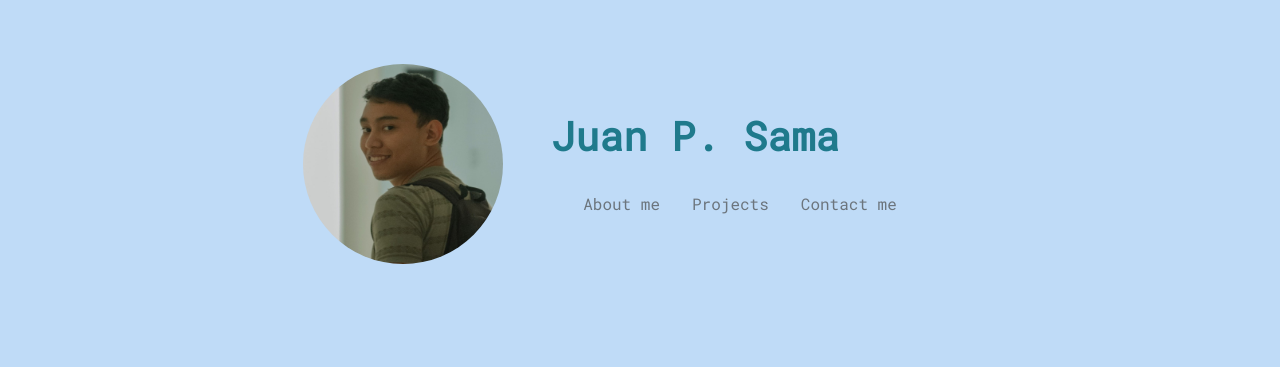
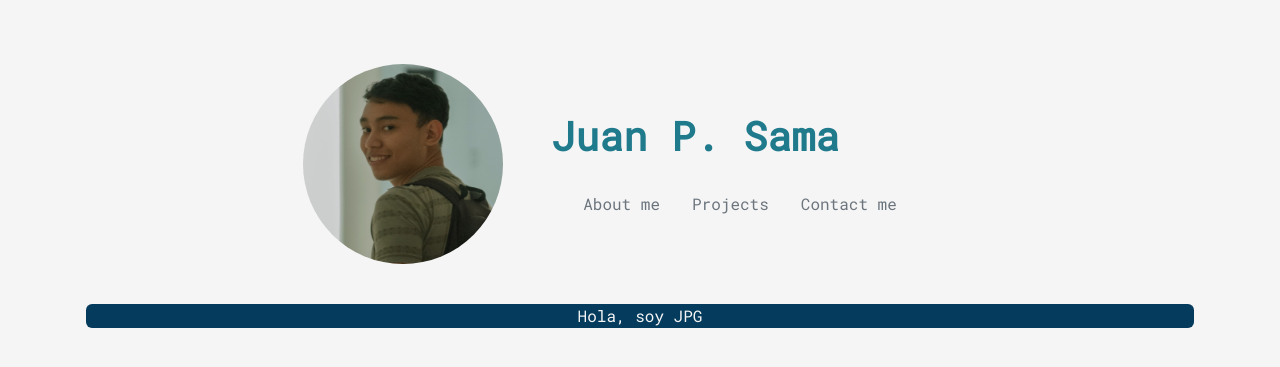
Before and after one commit to juanpsama/my_portfolio_website, a Flask app: page / in a window 1280 px wide. Shown: the top 367 px of the page. Run offline with Flask 3, Linux system fonts and the light colour scheme.

Commit message:
Finishing header and adding templates

```diff
--- a/main.py
+++ b/main.py
@@ -4,15 +4,15 @@ app = Flask(__name__)
 
 
 @app.route("/")
-def hello_world():
+def about():
     return render_template('index.html')
 
 @app.route('/projects')
-def about_me():
+def projects():
     return render_template('projects.html')
 
 @app.route('/contact')
-def about_me():
+def contact():
     return render_template('contact.html')
 
 if __name__=='__main__':
--- a/static/css/styles.css
+++ b/static/css/styles.css
@@ -13,10 +13,16 @@
 }
 body {
   font-family: 'Roboto Mono';
-  background-color: var(--columbia-blue);
+  /* background-color: var(--columbia-blue); */
+  background-color: whitesmoke;
 }
 .color-text{
   color: var(--teal);
+}
+#about-container{
+  background-color: var(--indigo-dye);
+  text-align: center;
+  color: whitesmoke;
 }
 #header{
     padding-top: 5%;
--- /dev/null
+++ b/templates/contact.html
@@ -0,0 +1 @@
+{% include "header.html" %}
--- a/templates/header.html
+++ b/templates/header.html
@@ -12,15 +12,17 @@
 <body>
     <div class="container" id="header">
         <nav class="nav justify-content-center">
-            <img src="{{url_for('static', filename ='assets/JuanP.jpg')}}" alt="" class="round-image">
+            <a href="{{url_for('about')}}">
+                <img src="{{url_for('static', filename ='assets/JuanP.jpg')}}" alt="" class="round-image">
+            </a>
             <div class="d-block p-5">
                 <span class="color-text">
                     <h1><b>Juan P. Sama</b></h1>
                 </span>
                 <div class="d-inline-flex p-3">
-                    <a class="nav-link link-secondary" aria-current="page" href="#">About me</a>
-                    <a class="nav-link link-secondary" href="#">Projects</a>
-                    <a class="nav-link link-secondary" href="#">Contact me</a>
+                    <a class="nav-link link-secondary" aria-current="page" href="{{url_for('about')}}">About me</a>
+                    <a class="nav-link link-secondary" href="{{url_for('projects')}}">Projects</a>
+                    <a class="nav-link link-secondary" href="{{url_for('contact')}}">Contact me</a>
                     <!-- <a class="nav-link disabled" aria-disabled="true">Disabled</a> -->
                 </div>
             </div>
--- a/templates/index.html
+++ b/templates/index.html
@@ -1 +1,8 @@
 {% include "header.html" %}
+<div class="container-sm p-3">
+    <div id="about-container" class="rounded mx-auto">
+        <span>
+            <p>Hola, soy JPG </p>
+        </span>
+    </div>
+</div>
--- /dev/null
+++ b/templates/projects.html
@@ -0,0 +1 @@
+{% include "header.html" %}
```
Also changed, not shown: templates/footer.html (added).
